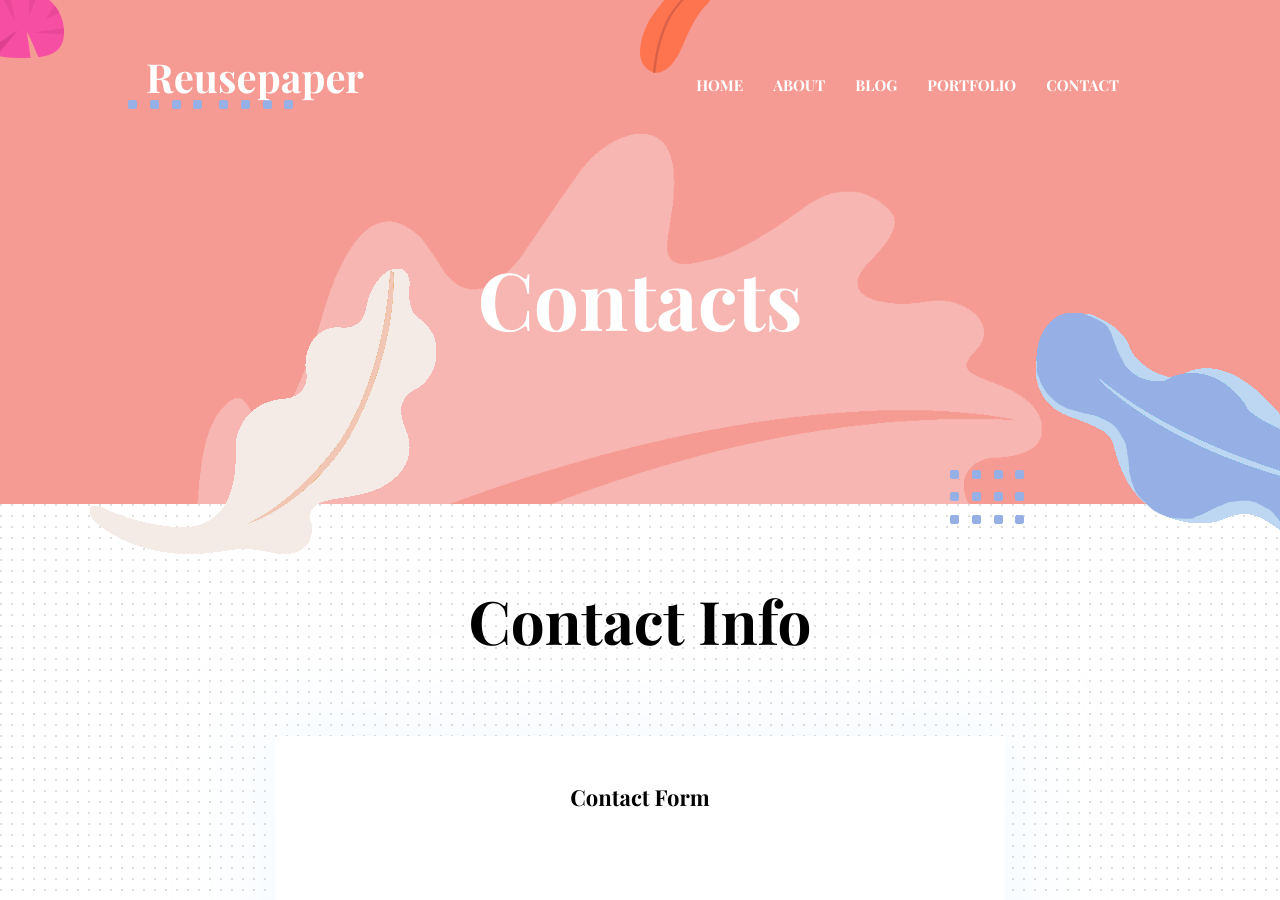
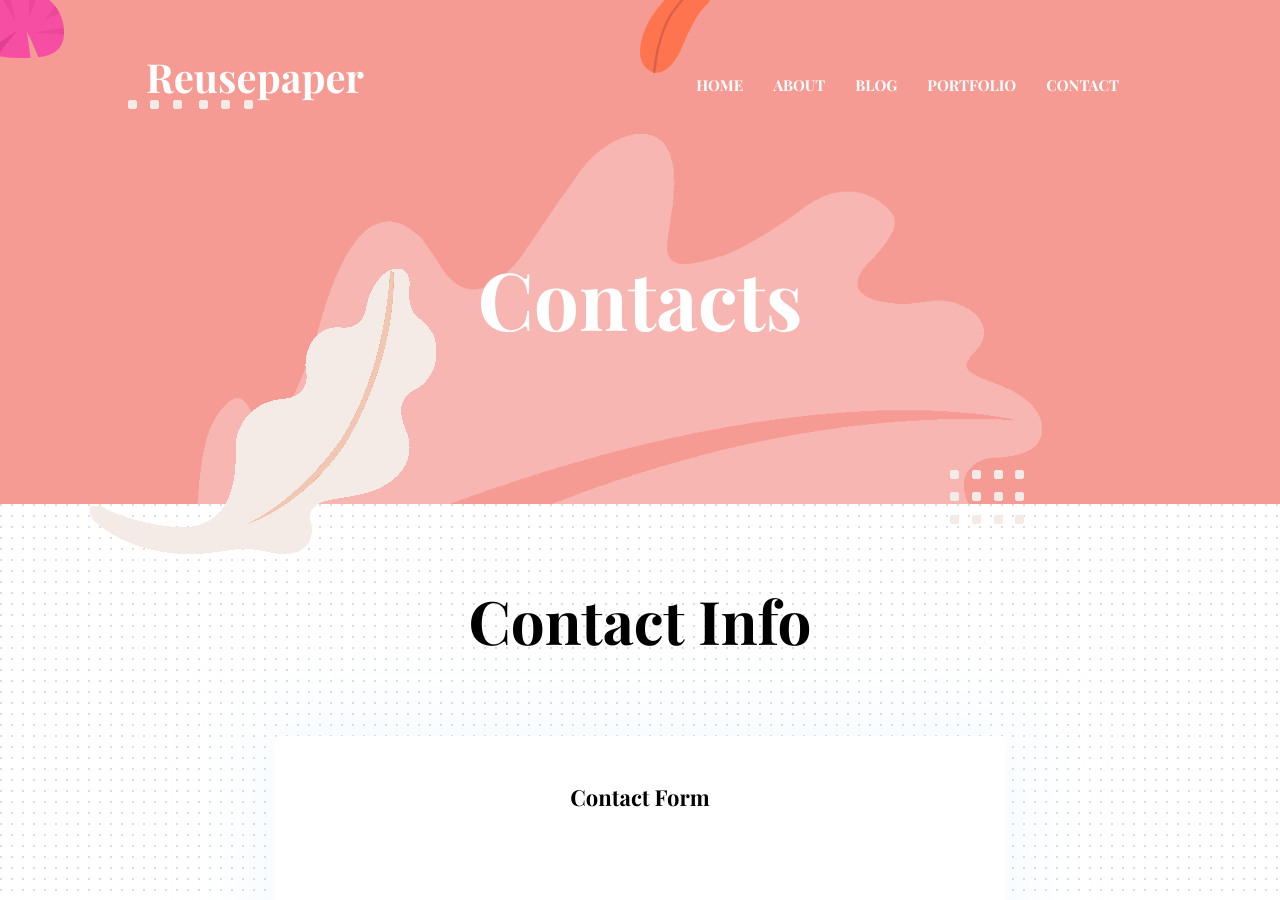
Before and after one commit to reusepaper/reusepaper.github.io, a Jekyll site: the page built from _pages/contact.html, in a window 1280 px wide and 900 px high. Built offline with Jekyll 4.4.1, drawn with Linux system fonts in a browser that asks for light colours.

Commit message:
remove main image

```diff
--- a/_layouts/about.html
+++ b/_layouts/about.html
@@ -15,8 +15,8 @@ layout: default
   <img src="{{ site.baseurl }}/assets/images/illustrations/dots-group-sm.png" alt="illustrations" class="bg-shape-2">
   <img src="{{ site.baseurl }}/assets/images/illustrations/leaf-yellow.png" alt="illustrations" class="bg-shape-3">
   <img src="{{ site.baseurl }}/assets/images/illustrations/leaf-orange.png" alt="illustrations" class="bg-shape-4">
-  <img src="{{ site.baseurl }}/assets/images/illustrations/dots-group-cyan.png" alt="illustrations" class="bg-shape-5">
-  <img src="{{ site.baseurl }}/assets/images/illustrations/leaf-cyan-lg.png" alt="illustrations" class="bg-shape-6">
+  <img src="{{ site.baseurl }}/assets/images/illustrations/dots-group-orange.png" alt="illustrations" class="bg-shape-5">
+  <!-- <img src="{{ site.baseurl }}/assets/images/illustrations/leaf-cyan-lg.png" alt="illustrations" class="bg-shape-6"> -->
 </section>
 <!-- /page title -->
 
--- a/_layouts/page.html
+++ b/_layouts/page.html
@@ -14,11 +14,11 @@ layout: default
   <!-- background shapes -->
   <img src="{{ site.baseurl }}/assets/images/illustrations/page-title.png" alt="illustrations" class="bg-shape-1 w-100">
   <img src="{{ site.baseurl }}/assets/images/illustrations/leaf-pink-round.png" alt="illustrations" class="bg-shape-2">
-  <img src="{{ site.baseurl }}/assets/images/illustrations/dots-cyan.png" alt="illustrations" class="bg-shape-3">
+  <img src="{{ site.baseurl }}/assets/images/illustrations/dots-orange.png" alt="illustrations" class="bg-shape-3">
   <img src="{{ site.baseurl }}/assets/images/illustrations/leaf-orange.png" alt="illustrations" class="bg-shape-4">
   <img src="{{ site.baseurl }}/assets/images/illustrations/leaf-yellow.png" alt="illustrations" class="bg-shape-5">
-  <img src="{{ site.baseurl }}/assets/images/illustrations/dots-group-cyan.png" alt="illustrations" class="bg-shape-6">
-  <img src="{{ site.baseurl }}/assets/images/illustrations/leaf-cyan-lg.png" alt="illustrations" class="bg-shape-7">
+  <img src="{{ site.baseurl }}/assets/images/illustrations/dots-group-orange.png" alt="illustrations" class="bg-shape-6">
+  <!-- <img src="{{ site.baseurl }}/assets/images/illustrations/leaf-cyan-lg.png" alt="illustrations" class="bg-shape-7"> -->
 </section>
 <!-- /page title -->
 
--- a/_layouts/post.html
+++ b/_layouts/post.html
@@ -13,11 +13,11 @@ layout: default
   <!-- background shapes -->
   <img src="{{ site.baseurl }}/assets/images/illustrations/page-title.png" alt="illustrations" class="bg-shape-1 w-100">
   <img src="{{ site.baseurl }}/assets/images/illustrations/leaf-pink-round.png" alt="illustrations" class="bg-shape-2">
-  <img src="{{ site.baseurl }}/assets/images/illustrations/dots-cyan.png" alt="illustrations" class="bg-shape-3">
+  <img src="{{ site.baseurl }}/assets/images/illustrations/dots-orange.png" alt="illustrations" class="bg-shape-3">
   <img src="{{ site.baseurl }}/assets/images/illustrations/leaf-orange.png" alt="illustrations" class="bg-shape-4">
   <img src="{{ site.baseurl }}/assets/images/illustrations/leaf-yellow.png" alt="illustrations" class="bg-shape-5">
-  <img src="{{ site.baseurl }}/assets/images/illustrations/dots-group-cyan.png" alt="illustrations" class="bg-shape-6">
-  <img src="{{ site.baseurl }}/assets/images/illustrations/leaf-cyan-lg.png" alt="illustrations" class="bg-shape-7">
+  <img src="{{ site.baseurl }}/assets/images/illustrations/dots-group-orange.png" alt="illustrations" class="bg-shape-6">
+  <!-- <img src="{{ site.baseurl }}/assets/images/illustrations/leaf-cyan-lg.png" alt="illustrations" class="bg-shape-7"> -->
 </section>
 <!-- /page title -->
 
```
